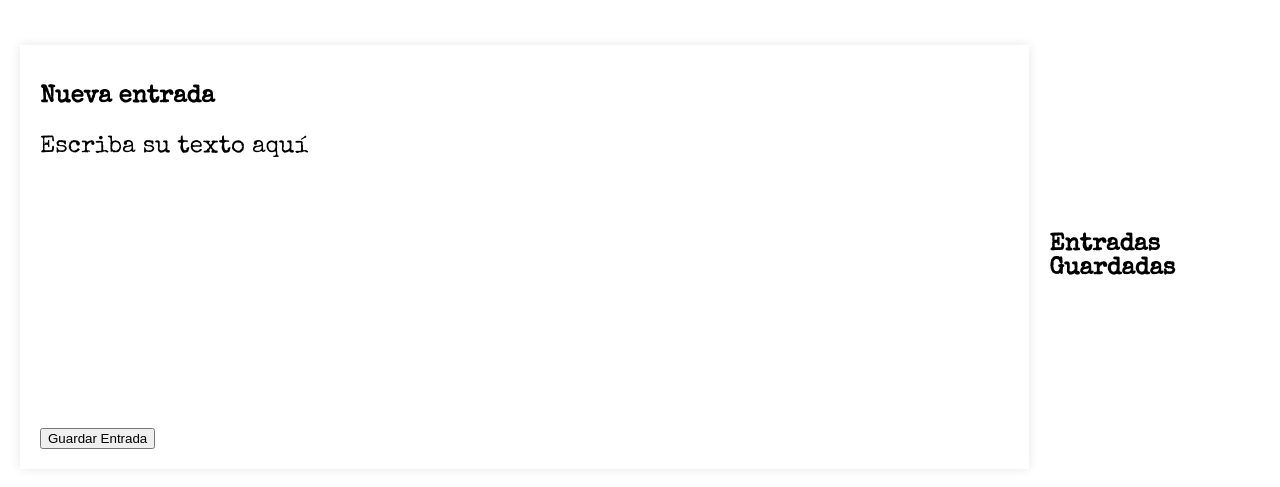
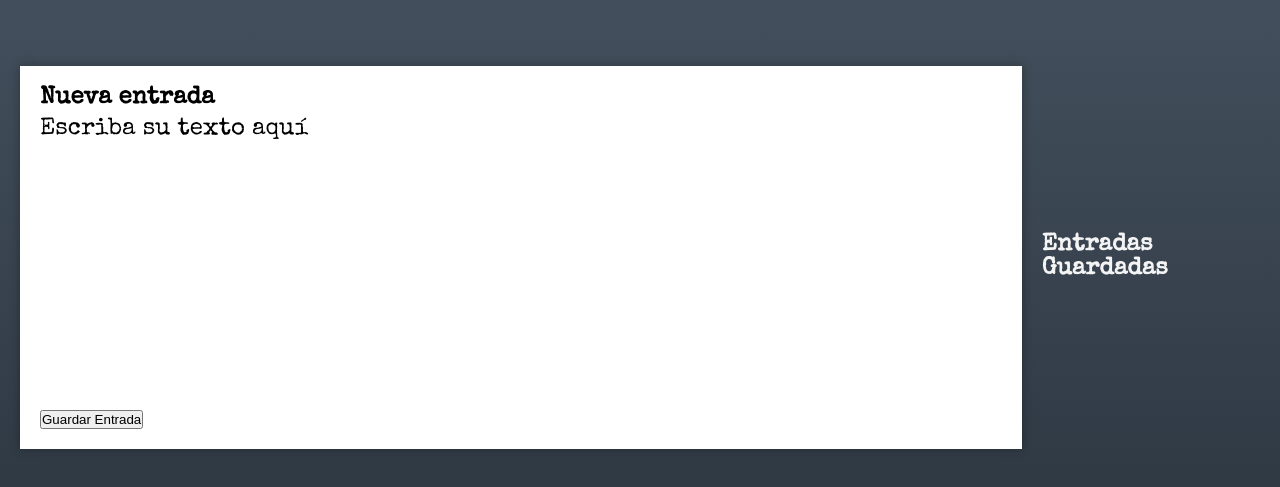
Before and after one commit to laumujica/typewriter_entries, a website: page index.html in a window 1280 px wide. Shown: the part 143-630 px from the top of the page. Drawn offline with nearby package versions, Linux system fonts and the light colour scheme; no server answers.

Commit message:
Fixed the printing issues

```diff
--- a/index.html
+++ b/index.html
@@ -43,7 +43,7 @@
     </div>
 
     <div class="sidebar">
-      <h2>Entradas Guardadas</h2>
+      <h2 class="saved-entries">Entradas Guardadas</h2>
       <ul class="saved-list" id="saved-list"></ul>
     </div>
 
--- a/js/script.js
+++ b/js/script.js
@@ -24,7 +24,6 @@ document.addEventListener("DOMContentLoaded", function () {
 
   // Reference to your entries in the database
   var entriesRef = firebase.database().ref("entries");
-  const database = firebase.database();
 
   // Fetch the entries
   entriesRef.on("value", function (snapshot) {
@@ -35,6 +34,9 @@ document.addEventListener("DOMContentLoaded", function () {
   document.addEventListener("DOMContentLoaded", function () {
     displayEntries();
   });
+
+  // Establecer una referencia a la base de datos de Firebase
+  const database = firebase.database();
 
   /* No sé si esto romperá algo */
   function displayEntries(entries) {
@@ -53,14 +55,14 @@ document.addEventListener("DOMContentLoaded", function () {
   }
 
   /* Acá empieza todo creo - estos son los segundos, dsp de la 1ra entrada */
-  entryTitle.addEventListener("focus", () => {
+  entryTitle.addEventListener("click", () => {
     const titleElement = document.getElementById("new-title");
     if ((titleElement.textContent = "Nueva entrada")) {
       titleElement.textContent = "";
     }
   });
 
-  typedText.addEventListener("focus", () => {
+  typedText.addEventListener("click", () => {
     const typedText = document.getElementById("new-text");
     if ((typedText.textContent = "Escriba su texto aquí")) {
       typedText.textContent = "";
--- a/styles.css
+++ b/styles.css
@@ -1,23 +1,48 @@
+* {
+  margin: 0;
+  padding: 0;
+  box-sizing: border-box;
+}
+
+a {
+  color: inherit;
+}
+
 body {
   display: flex;
   justify-content: center;
   align-items: center;
   min-height: 100vh;
-  margin: 0;
-  background-color: #fff;
-/*   font-family: "Courier New", monospace; */
-/*   font-family: "Cutive Mono", monospace; */
+  /* background-color: #888888; */
+  /*   font-family: "Courier New", monospace; */
+  /*   font-family: "Cutive Mono", monospace; */
+  background: #485563; /* fallback for old browsers */
+  background: -webkit-linear-gradient(
+    to top,
+    #29323c,
+    #485563
+  ); /* Chrome 10-25, Safari 5.1-6 */
+  background: linear-gradient(
+    to top,
+    #29323c,
+    #485563
+  ); /* W3C, IE 10+/ Edge, Firefox 16+, Chrome 26+, Opera 12+, Safari 7+ */
+
   font-family: "Special Elite", cursive;
 }
 
 .paper {
   width: 80%;
-  max-width: 1000px;
+  max-width: 1200px;
   background-color: white;
   /* border: 1px solid black; */
   padding: 20px;
-  box-shadow: 0 0 10px rgba(0, 0, 0, 0.1);
+  box-shadow: 0 0 10px rgba(0, 0, 0, 0.3);
   margin: 20px;
+}
+
+.saved-entries {
+  color: #f4f4f4;
 }
 
 .typed-text {
@@ -27,10 +52,9 @@ body {
   overflow: auto;
   min-height: 300px;
   /* border: 1px solid black; */
-/*   padding: 10px; */
+  /*   padding: 10px; */
   outline: none;
 }
-
 
 .modal-overlay {
   display: none;
@@ -40,12 +64,11 @@ body {
   width: 100%;
   height: 100%;
   background-color: rgba(0, 0, 0, 0.5);
- /*  display: flex; */
+  /*  display: flex; */
   justify-content: center; /* Centra horizontalmente */
   align-items: center; /* Centra verticalmente */
   z-index: 1;
 }
-
 
 .modal {
   background-color: white;
@@ -84,13 +107,16 @@ body {
 }
 
 /* Estilos para el contenido del modal en un enlace */
-.modal-content a {
-  color: #007bff;
-  text-decoration: underline;
+.modal-content a, li{
+  margin-left: 1rem;
+  margin-top: 1rem;
+  color: #aaaaaa;
 }
 
 /* Estilos para títulos en el contenido del modal */
-.modal-content h1, .modal-content h2, .modal-content h3 {
+.modal-content h1,
+.modal-content h2,
+.modal-content h3 {
   margin-top: 20px;
   margin-bottom: 10px;
 }
```
Also changed, not shown: README.md.
